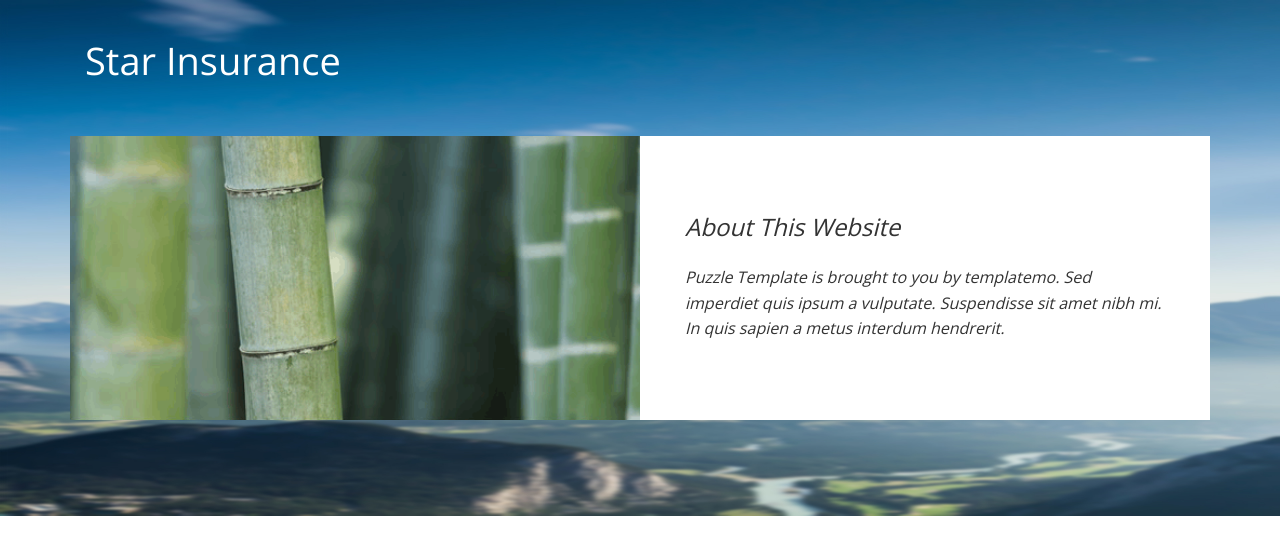
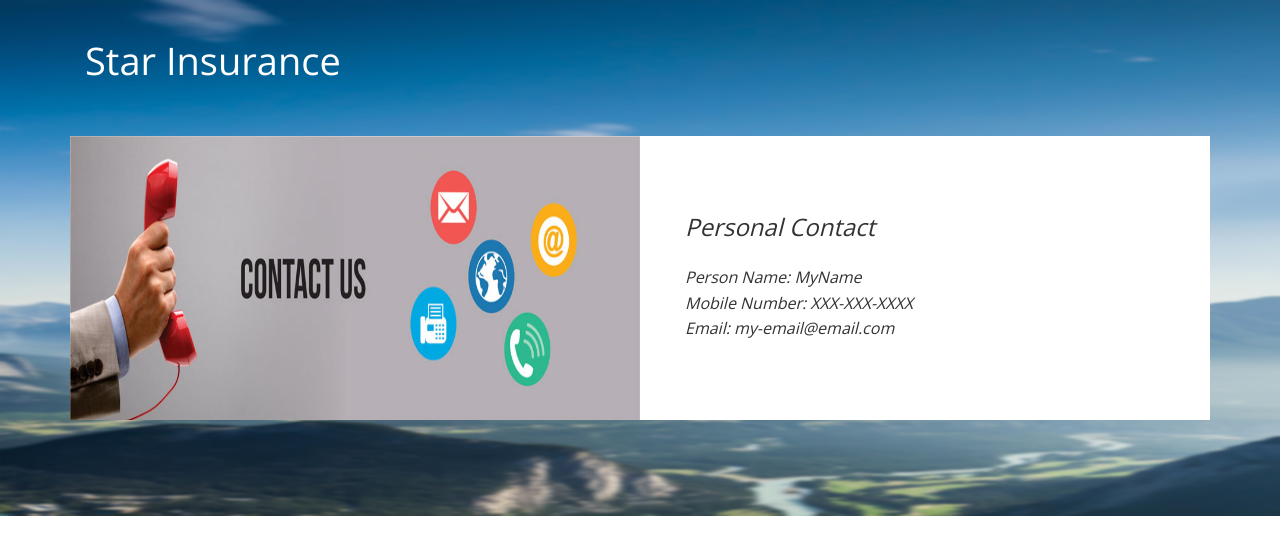
Before and after one commit to karthik018/star-insurance-project, a Flask app: page / in a window 1280 px wide. Shown: the top 555 px of the page. Run offline with Flask 2, Linux system fonts and the light colour scheme; data that the repository does not hold is empty; some libraries are stand-ins or nearby versions.

Commit message:
updated with contact us section

```diff
--- a/static/css/templatemo-style.css
+++ b/static/css/templatemo-style.css
@@ -106,6 +106,9 @@ p {
 .content {
     padding-right: 0px;
     padding-left: 0px;
+}
+.content img {
+    min-height: 284px !important;
 }
 .content-item {
     padding-right: 0px;
--- a/templates/index.html
+++ b/templates/index.html
@@ -51,11 +51,13 @@
 
 <footer class="col-md-12 content" id="externals">
  <div class="col-lg-6 col-md-6 last">
-   <img src="{{ url_for('static', filename='images/5.png') }}" alt="Image" class="tm-image">
+   <img src="{{ url_for('static', filename='images/contact-us.jpg') }}" alt="Image" class="tm-image">
 </div>
 <div class="col-lg-6 col-md-6 background last about-text-container">
-   <h2 class="section-title">About This Website</h2>
-   <p class="about-text">Puzzle Template is brought to you by templatemo. Sed imperdiet quis ipsum a vulputate. Suspendisse sit amet nibh mi. In quis sapien a metus interdum hendrerit.</p>
+   <h2 class="section-title">Personal Contact</h2>
+   <p class="about-text">Person Name: MyName</p>
+   <p class="about-text">Mobile Number: XXX-XXX-XXXX</p>
+   <p class="about-text">Email: my-email@email.com</p>
 </div>
 </footer>
 
```
Also changed, not shown: static/images/contact-us.jpg (added).
